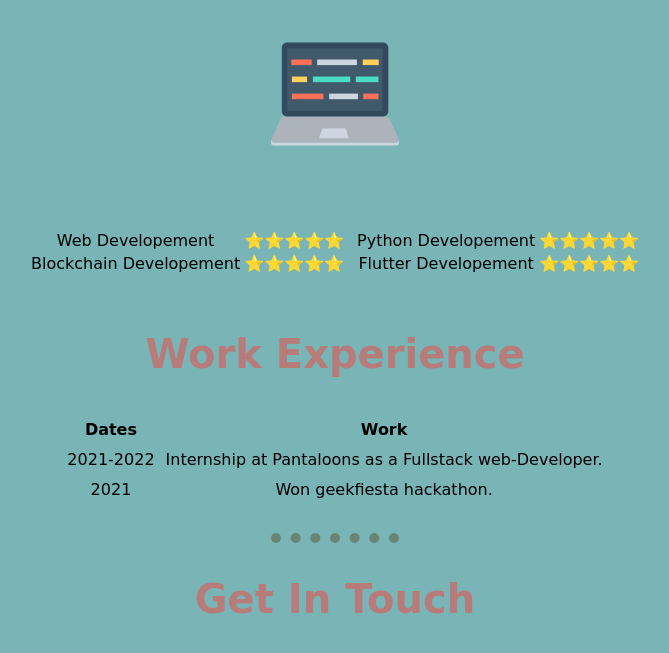
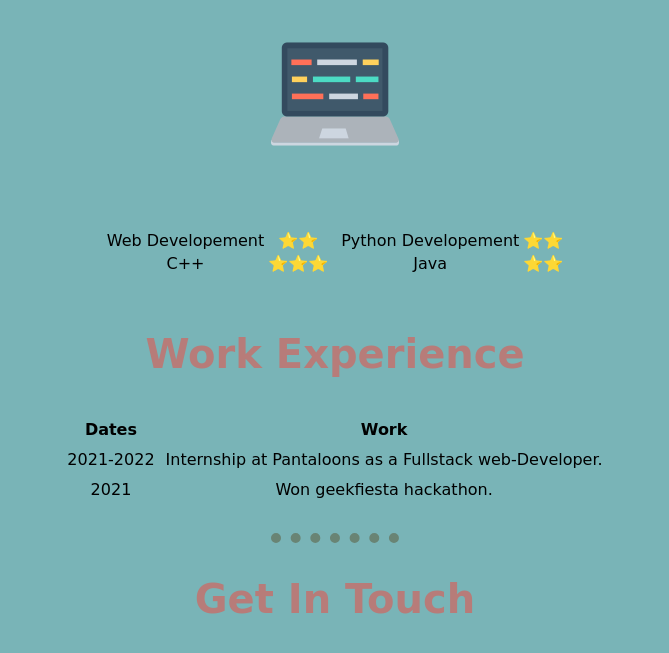
Before and after one commit to a-ris0n/My-Portfolio-Website, a plain HTML site: page index.html in a window 1280 px wide. Shown: the part 1133-1786 px from the top of the page, without its empty margins (305-974 px from the left). Drawn offline with Linux system fonts and the light colour scheme; a web font is replaced by a local one.

Commit message:
Skills ratting updated

```diff
--- a/index.html
+++ b/index.html
@@ -41,11 +41,11 @@
               <table>
                 <tr>
                   <td>Web Developement</td>
-                  <td>⭐⭐⭐⭐⭐</td>
+                  <td>⭐⭐</td>
                 </tr>
                 <tr>
-                  <td>Blockchain Developement</td>
-                  <td>⭐⭐⭐⭐⭐</td>
+                  <td>C++</td>
+                  <td>⭐⭐⭐</td>
                 </tr>
               </table>
             </td>
@@ -53,11 +53,11 @@
               <table>
                 <tr>
                   <td>Python Developement</td>
-                  <td>⭐⭐⭐⭐⭐</td>
+                  <td>⭐⭐</td>
                 </tr>
                 <tr>
-                  <td>Flutter Developement</td>
-                  <td>⭐⭐⭐⭐⭐</td>
+                  <td>Java</td>
+                  <td>⭐⭐</td>
                 </tr>
               </table>
             </td>
```
